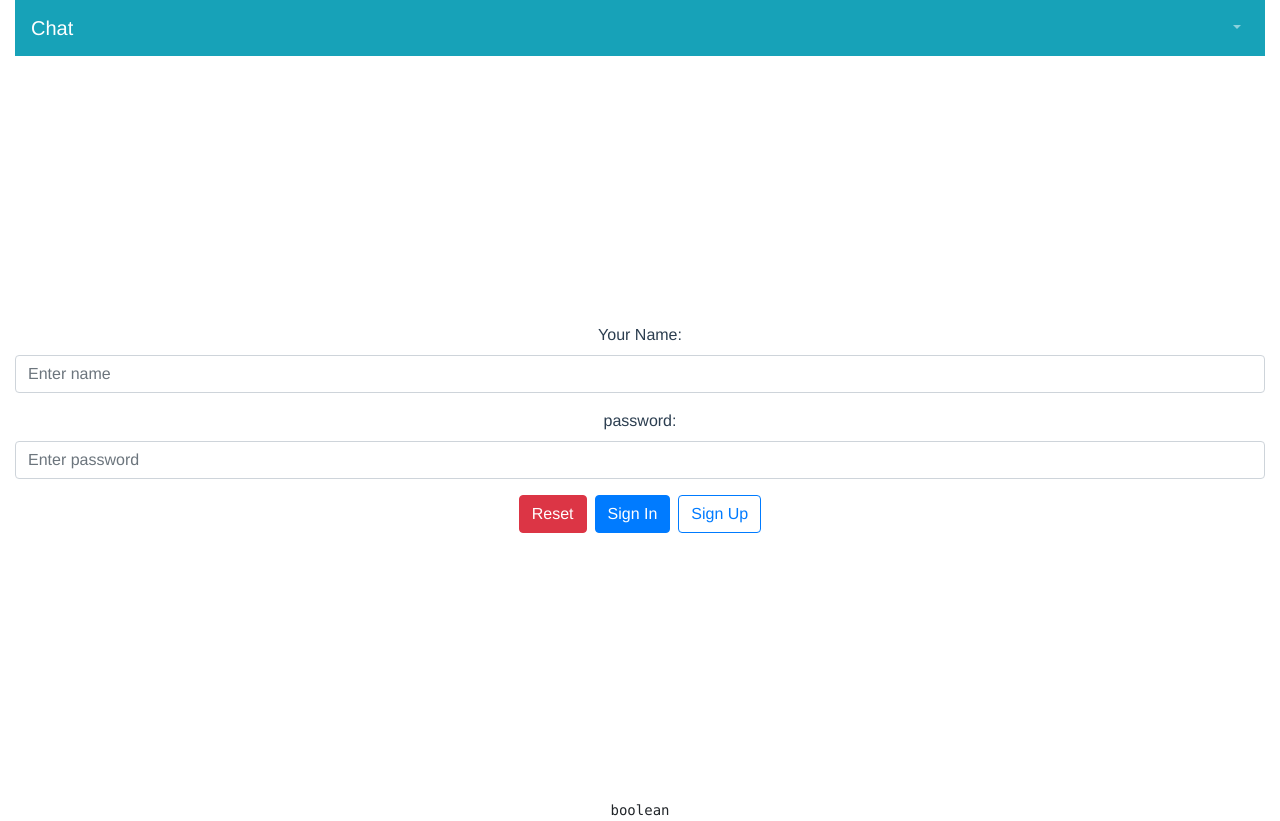
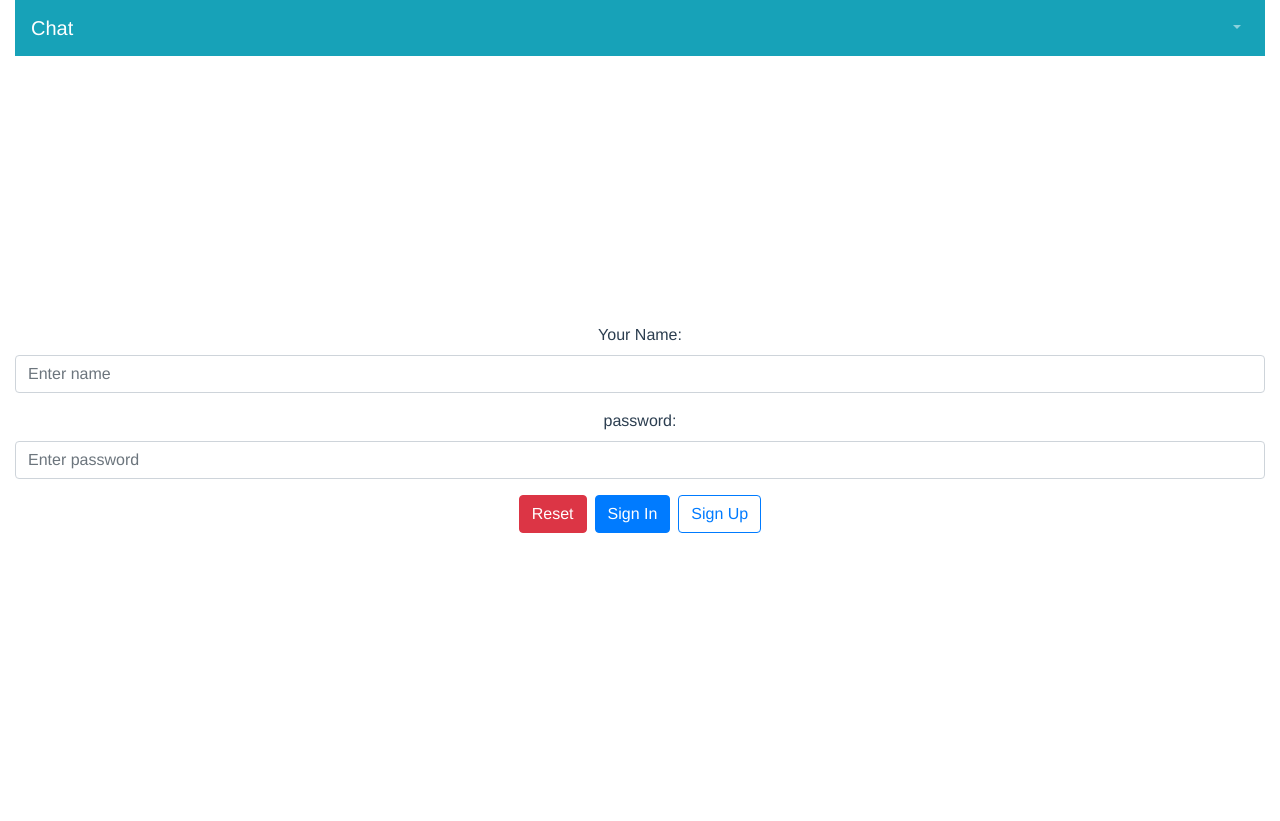
Before and after one commit to yafimchik/chat, a Vue app in the folder frontend/: page /sign-in in a window 1280 px wide. After the commit the page ends 800 px from the top, so only its background shows below. Built offline with nearby package versions, Linux system fonts and the light colour scheme.

Commit message:
init: deploy heroku

```diff
--- a/frontend/src/views/SignIn.vue
+++ b/frontend/src/views/SignIn.vue
@@ -45,7 +45,6 @@
         <b-button type="button" variant="outline-primary" @click="goSignUp">Sign Up</b-button>
       </div>
     </b-form>
-    <pre>{{ typeof chatClient }}</pre>
   </div>
 </template>
 
@@ -126,3 +125,6 @@ export default {
   },
 };
 </script>
+
+<style>
+</style>
```
Also changed, not shown: 8 other files (tests, documents, lock files or other folders).
